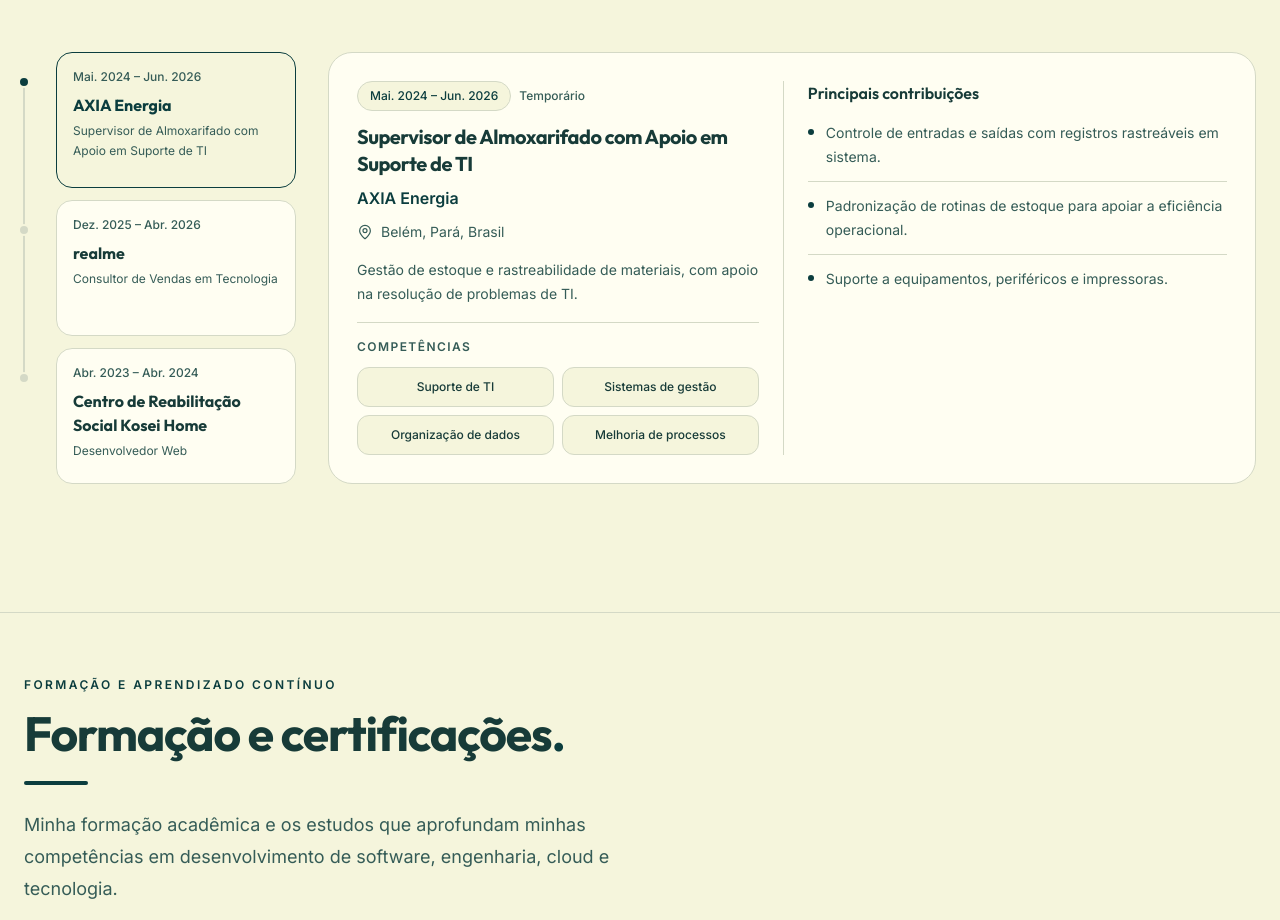
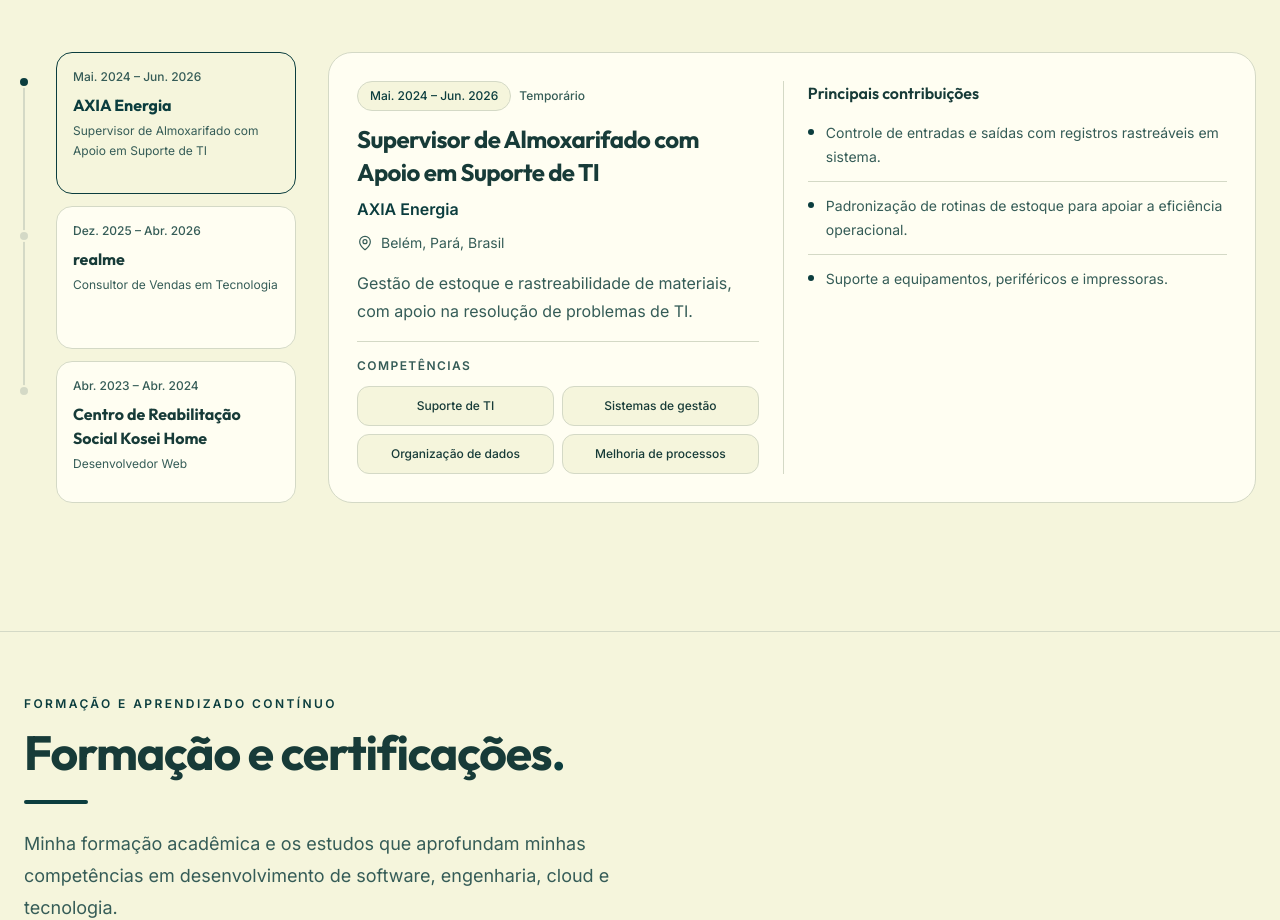
Before and after one commit to AlexandroLeao/developer-portfolio, a React (Vite) app: page / in a window 1280 px wide. Shown: the part 3325-4245 px from the top of the page. Built offline with nearby package versions, Linux system fonts and the light colour scheme.

Commit message:
style: align card title and body text scales

```diff
--- a/src/components/ExperienceCard.tsx
+++ b/src/components/ExperienceCard.tsx
@@ -38,7 +38,7 @@ export default function ExperienceCard({
             </span>
           </div>
 
-          <h3 className="font-display text-xl font-bold leading-snug tracking-tight text-(--color-text)">
+          <h3 className="font-display text-xl font-bold leading-snug tracking-tight text-(--color-text) sm:text-2xl">
             {experience.role[language]}
           </h3>
           <p className="mt-2 text-base font-semibold text-(--color-primary)">
@@ -50,7 +50,7 @@ export default function ExperienceCard({
           </p>
         </header>
 
-        <p className="text-sm leading-6 text-(--color-text-muted)">
+        <p className="text-sm leading-7 text-(--color-text-muted) sm:text-base">
           {experience.summary[language]}
         </p>
 
```
